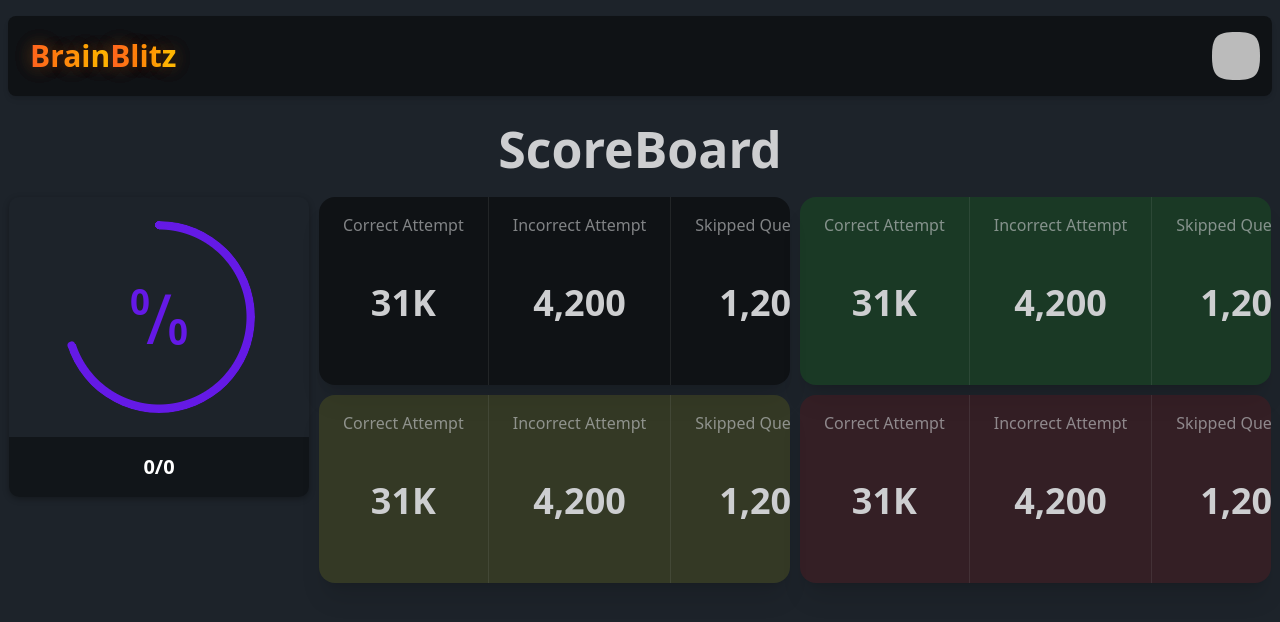
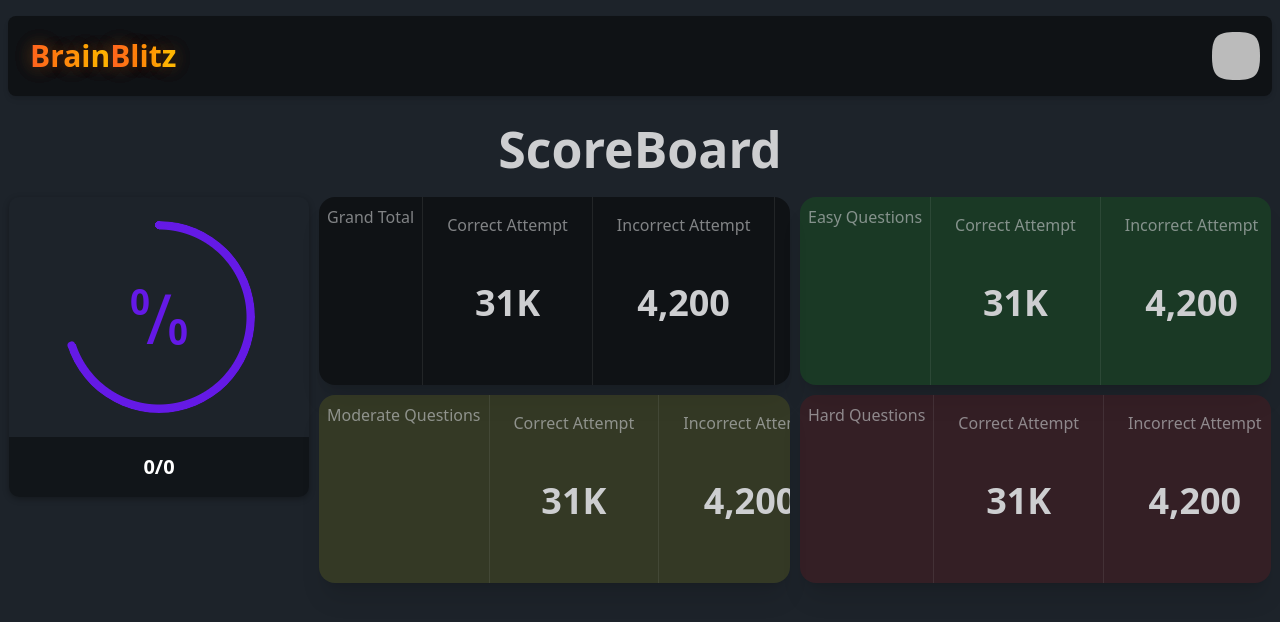
Before and after one commit to JeelRajodiya/brain-blitz, a Next.js app: page /JoinQuiz/QuizResult in a window 1280 px wide. Shown: the top 622 px of the page. Built offline with nearby package versions, Linux system fonts and the light colour scheme; no server answers; sample sign-in values are in the browser's storage.

Commit message:
stats have main titles

```diff
--- a/pages/JoinQuiz/QuizResult.tsx
+++ b/pages/JoinQuiz/QuizResult.tsx
@@ -48,6 +48,7 @@ export default function QuizResult() {
           <div className={styles.containerTwo}>
             {/* Grand total */}
             <div className="stats stats-vertical lg:stats-horizontal shadow-xl bg-base-200 w-full text-center">
+            <div className="stat-title p-2 pb-0">Grand Total</div>
               <div className="stat">
                 <div className="stat-title">Correct Attempt</div>
                 <div className="stat-value">31K</div>
@@ -67,6 +68,7 @@ export default function QuizResult() {
             {/* for easy */}
             {!difficultyEnabled && (
               <div className="stats stats-vertical lg:stats-horizontal shadow-xl bg-base-200 w-full text-center">
+                <div className="stat-title p-2 pb-0">Easy Questions</div>
                 <div className="stat">
                   <div className="stat-title">Correct Attempt</div>
                   <div className="stat-value">31K</div>
@@ -87,6 +89,7 @@ export default function QuizResult() {
             {/* for easy */}
             {!difficultyEnabled && (
               <div className="stats stats-vertical lg:stats-horizontal shadow-xl bg-base-200 w-full text-center">
+                <div className="stat-title p-2 pb-0">Moderate Questions</div>
                 <div className="stat">
                   <div className="stat-title">Correct Attempt</div>
                   <div className="stat-value">31K</div>
@@ -107,6 +110,7 @@ export default function QuizResult() {
             {/* for easy */}
             {!difficultyEnabled && (
               <div className="stats stats-vertical lg:stats-horizontal shadow-xl bg-base-200 w-full text-center">
+                <div className="stat-title p-2 pb-0">Hard Questions</div>
                 <div className="stat">
                   <div className="stat-title">Correct Attempt</div>
                   <div className="stat-value">31K</div>
```
